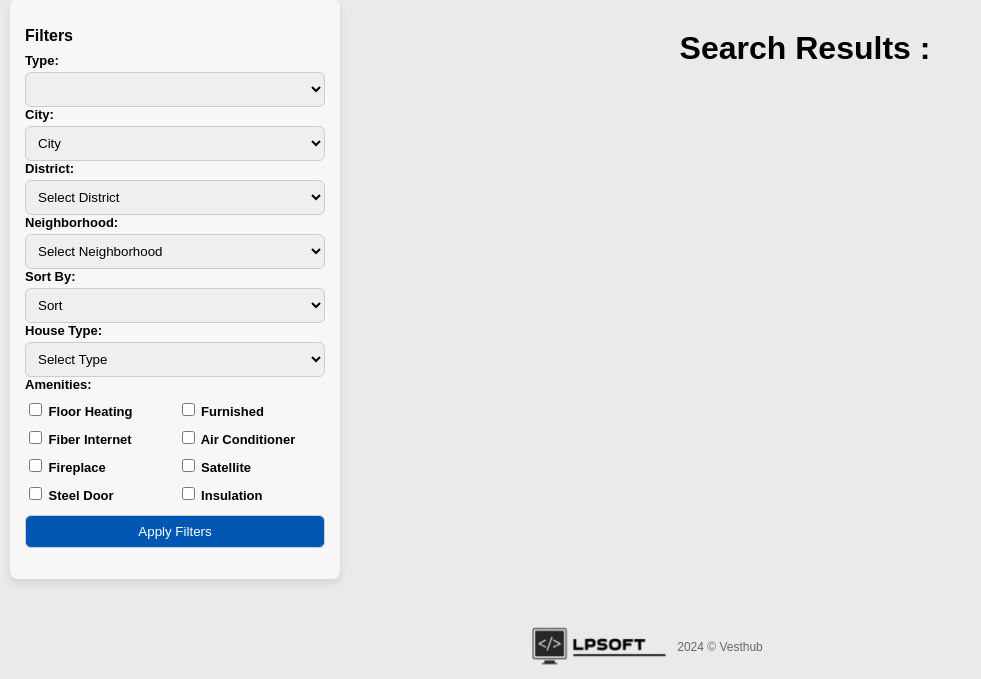
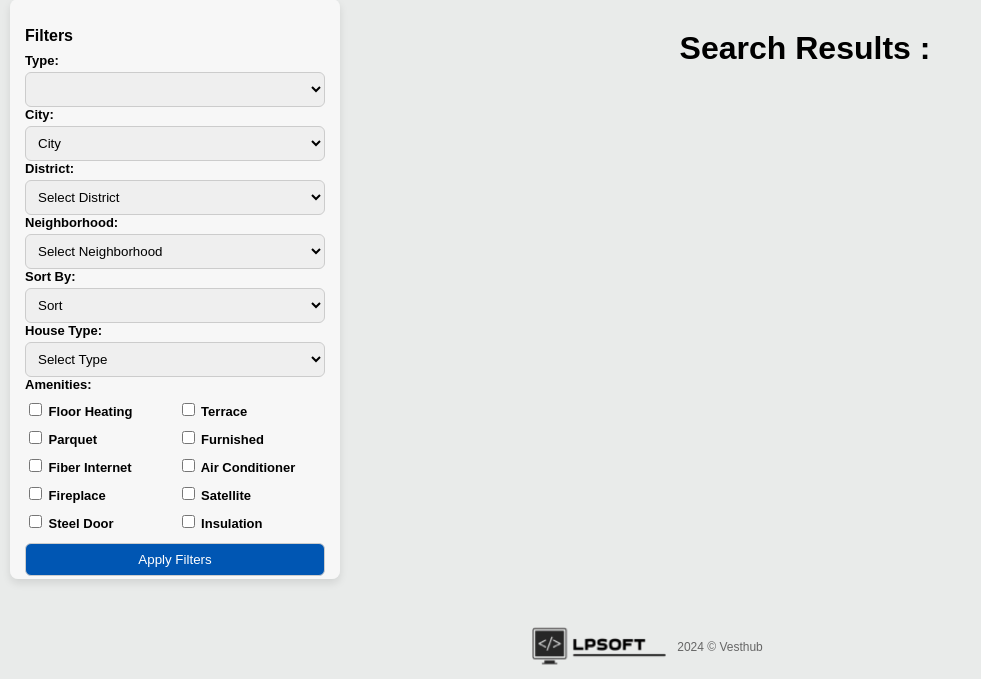
Before and after one commit to LP-Soft/vesthub-php, a PHP site: page /Frontend/Pages/searchResultsPage.php in a window 1280 px wide. Shown: the part 121-800 px from the top of the page, without its empty margins (0-981 px from the left). Run offline with PHP 8.4, Linux system fonts and the light colour scheme; the visitor is signed in with stand-in values (Sample User, id 1); data that the repository does not hold is empty; grey boxes are pictures that could not be loaded.

Commit message:
Özellikliklerdeki eksikler eklendi

```diff
--- a/Frontend/Pages/searchResultsPage.php
+++ b/Frontend/Pages/searchResultsPage.php
@@ -74,6 +74,8 @@ $searchResults = getFilteredHouses($filters);
          <label for="amenities">Amenities:</label>
          <div class="Amenities">
             <label><input type="checkbox" name="amenities[]" value="floorHeating"> Floor Heating</label>
+            <label><input type="checkbox" name="amenities[]" value="terrace"> Terrace </label>
+            <label><input type="checkbox" name="amenities[]" value="Parquet"> Parquet</label>
             <label><input type="checkbox" name="amenities[]" value="furnished"> Furnished</label>
             <label><input type="checkbox" name="amenities[]" value="fiberInternet"> Fiber Internet</label>
             <label><input type="checkbox" name="amenities[]" value="airConditioner"> Air Conditioner</label>
```
